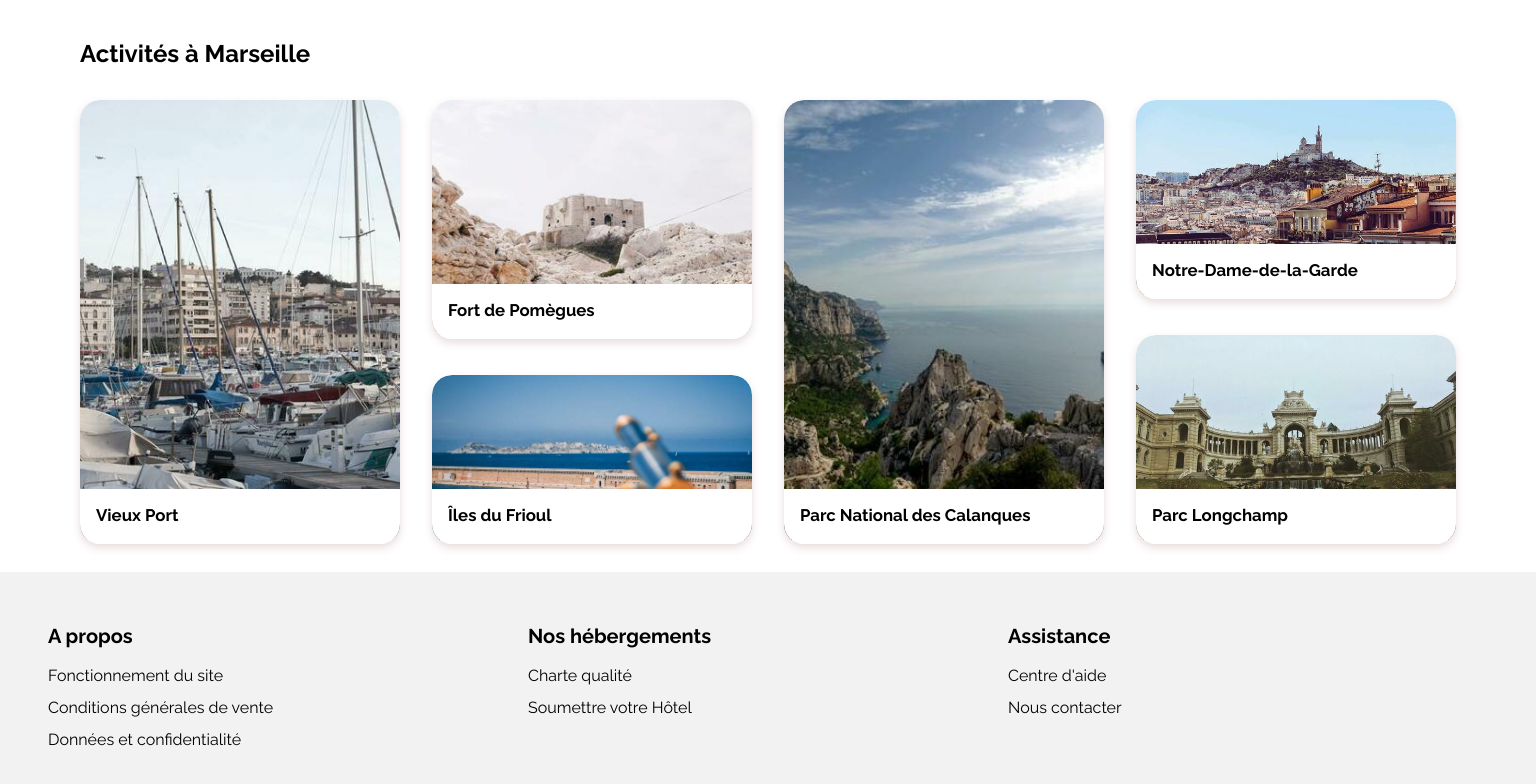
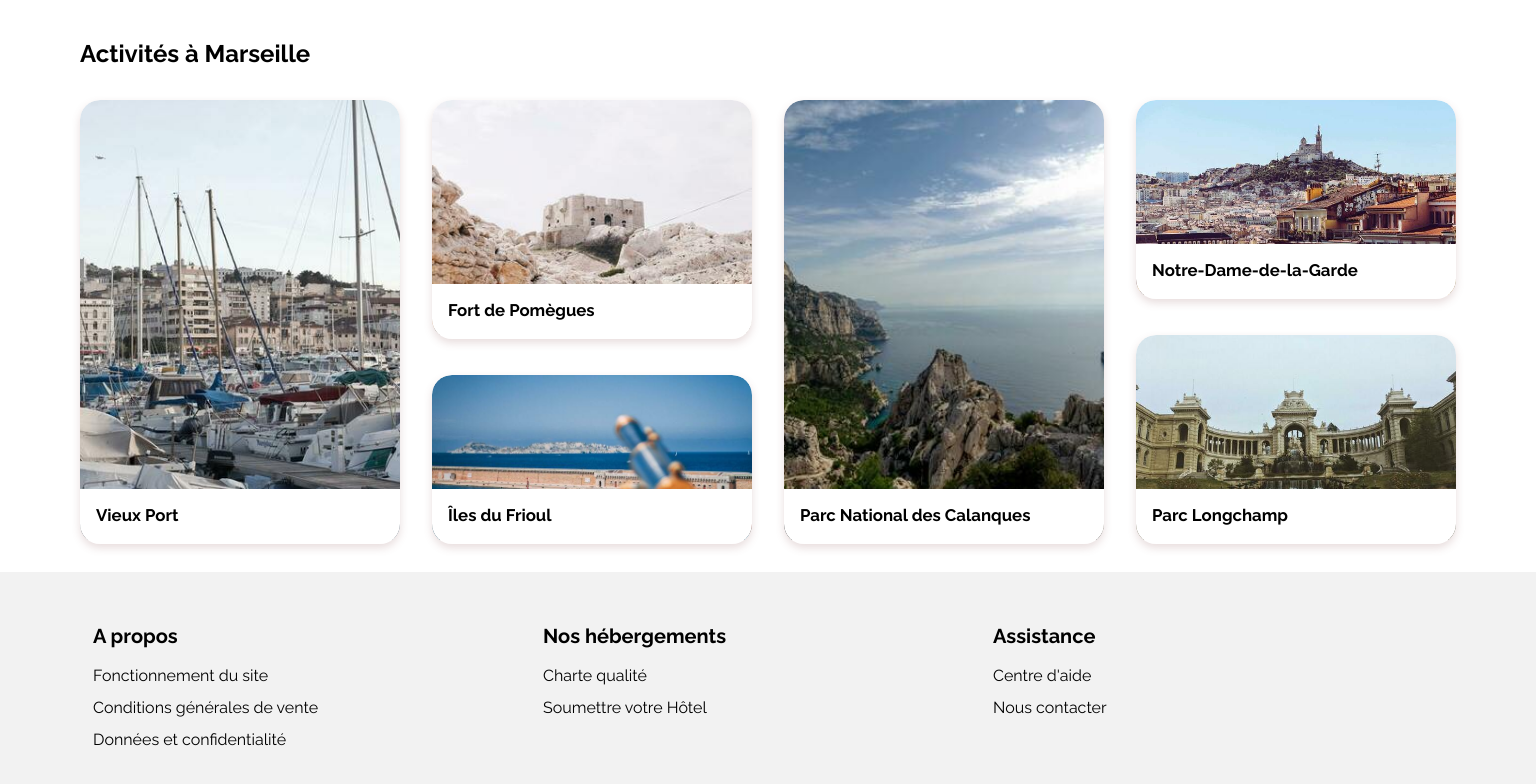
Before and after one commit to Kunkanya/kunka, a plain HTML site: page index.html in a window 1536 px wide. Shown: the part 1090-1874 px from the top of the page. Drawn offline with Linux system fonts and the light colour scheme.

Commit message:
edit bigscreen

```diff
--- a/css/smallscreen.css
+++ b/css/smallscreen.css
@@ -130,6 +130,7 @@
 .input_field{
   width:100%;
  max-width: 400px;
+ border-radius: 0 15px 15px 0;
 }
 .submit_button{
   border-radius: 15px;
--- a/css/styles.css
+++ b/css/styles.css
@@ -593,7 +593,7 @@ footer {
   }
 
   .footer{
-  max-width: 1440px;
+  max-width: 1350px;
   margin :  auto;
   }
 }
```
